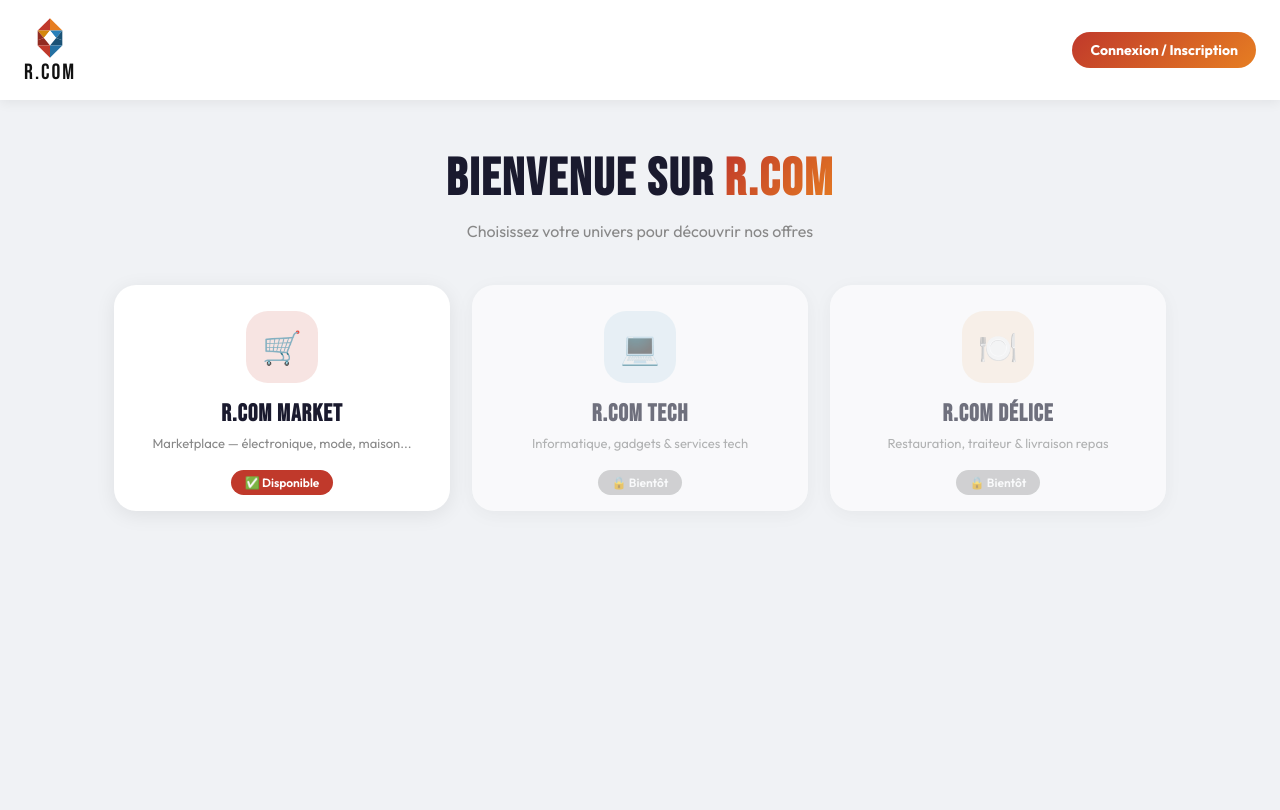
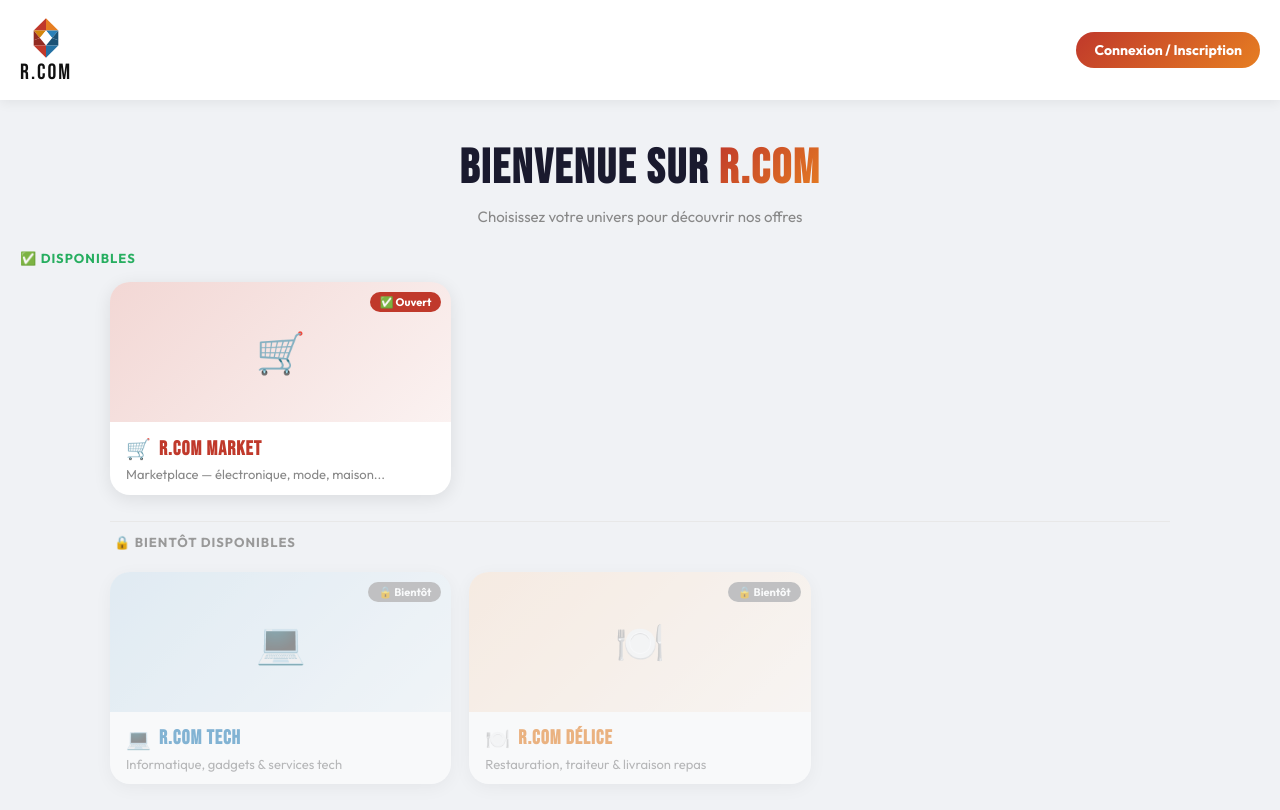
Before and after one commit to rayancharmes1/r.com.app, a React (Vite) app: page / in a window 1280 px wide. Shown: the top 810 px of the page. Built offline with nearby package versions, Linux system fonts and the light colour scheme; no server answers; the database is empty.

Commit message:
Add files via upload

```diff
--- a/src/pages/HomePage.jsx
+++ b/src/pages/HomePage.jsx
@@ -12,19 +12,46 @@ const DEFAULTS = [
   { id:'delice', name:'R.COM Délice', icon:'🍽️', color:'#e67e22', available:false, description:'Restauration, traiteur & livraison repas',   isDefault:true },
 ];
 
+function compressImage(file, maxSize=400) {
+  return new Promise(res => {
+    const reader = new FileReader();
+    reader.onload = e => {
+      const img = new Image();
+      img.onload = () => {
+        const canvas = document.createElement('canvas');
+        let w = img.width, h = img.height;
+        if (w > maxSize || h > maxSize) {
+          if (w > h) { h = Math.round(h * maxSize / w); w = maxSize; }
+          else { w = Math.round(w * maxSize / h); h = maxSize; }
+        }
+        canvas.width = w; canvas.height = h;
+        canvas.getContext('2d').drawImage(img, 0, 0, w, h);
+        res(canvas.toDataURL('image/jpeg', 0.82));
+      };
+      img.src = e.target.result;
+    };
+    reader.readAsDataURL(file);
+  });
+}
+
 export default function HomePage() {
   const { user, isAdmin } = useAuth();
   const navigate = useNavigate();
-  const [disciplines, setDisciplines] = useState(DEFAULTS);
+  const [disciplines, setDisciplines] = useState([]);
   const [showAdd, setShowAdd] = useState(false);
   const [nd, setNd] = useState({ name:'', icon:'', color:'#c0392b', description:'' });
+  const [ndImage, setNdImage] = useState('');
   const [menuOpen, setMenuOpen] = useState(false);
   const [saving, setSaving] = useState(false);
+  const [uploadingImg, setUploadingImg] = useState(null); // fbKey being uploaded
 
   useEffect(() => {
     const r = ref(db, 'disciplines');
     return onValue(r, snap => {
-      if (!snap.exists()) return;
+      if (!snap.exists()) {
+        setDisciplines(DEFAULTS);
+        return;
+      }
       const data = snap.val();
       const fbMap = {};
       const extras = [];
@@ -32,7 +59,14 @@ export default function HomePage() {
         if (v.isDefault && v.id) fbMap[v.id] = { fbKey, ...v };
         else extras.push({ fbKey, ...v });
       });
-      setDisciplines([...DEFAULTS.map(d => ({ ...d, ...(fbMap[d.id]||{}) })), ...extras]);
+      const merged = DEFAULTS.map(d => ({ ...d, ...(fbMap[d.id] || {}) }));
+      const all = [...merged, ...extras];
+      // Sort: available first, then disabled
+      all.sort((a, b) => {
+        if (a.available === b.available) return 0;
+        return a.available ? -1 : 1;
+      });
+      setDisciplines(all);
     });
   }, []);
 
@@ -51,11 +85,35 @@ export default function HomePage() {
     setSaving(false);
   };
 
+  // Upload image for a discipline
+  const handleDiscImage = async (e, disc) => {
+    const file = e.target.files[0];
+    if (!file) return;
+    setUploadingImg(disc.fbKey || disc.id);
+    const compressed = await compressImage(file, 500);
+    if (disc.fbKey) {
+      await update(ref(db, `disciplines/${disc.fbKey}`), { coverImage: compressed });
+    } else {
+      // If not in firebase yet, push it
+      await push(ref(db, 'disciplines'), { ...disc, isDefault:true, coverImage: compressed });
+    }
+    setUploadingImg(null);
+  };
+
+  // Upload image for new discipline being created
+  const handleNewDiscImage = async (e) => {
+    const file = e.target.files[0];
+    if (!file) return;
+    const compressed = await compressImage(file, 500);
+    setNdImage(compressed);
+  };
+
   const addDisc = async () => {
     if (!nd.name.trim()) return;
     setSaving(true);
-    await push(ref(db, 'disciplines'), { ...nd, available:false, isDefault:false });
+    await push(ref(db, 'disciplines'), { ...nd, available:false, isDefault:false, coverImage: ndImage || '' });
     setNd({ name:'', icon:'', color:'#c0392b', description:'' });
+    setNdImage('');
     setShowAdd(false);
     setSaving(false);
   };
@@ -72,15 +130,16 @@ export default function HomePage() {
 
   return (
     <div style={s.page} onClick={() => menuOpen && setMenuOpen(false)}>
+
       {/* HEADER */}
       <header style={s.header}>
-        <RcomLogo size={44} showText textSize={22} />
+        <RcomLogo size={44} showText textSize={22}/>
         <div style={{ position:'relative' }}>
           {user ? (
             <>
               <button style={s.avatarBtn} onClick={e => { e.stopPropagation(); setMenuOpen(!menuOpen); }}>
                 {user.photoURL
-                  ? <img src={user.photoURL} style={s.avatar} alt="" />
+                  ? <img src={user.photoURL} style={s.avatar} alt=""/>
                   : <div style={s.avatarFb}>{(user.displayName||user.email||'U')[0].toUpperCase()}</div>
                 }
               </button>
@@ -103,26 +162,68 @@ export default function HomePage() {
       <div style={s.hero}>
         <h1 style={s.heroT}>Bienvenue sur <span style={s.heroS}>R.COM</span></h1>
         <p style={s.heroSub}>Choisissez votre univers pour découvrir nos offres</p>
-        {isAdmin && <p style={s.adminHint}>👑 Mode admin — tu peux activer / désactiver chaque univers</p>}
+        {isAdmin && <p style={s.adminHint}>👑 Admin — Les univers disponibles apparaissent en haut</p>}
       </div>
 
-      {/* UNIVERSES GRID */}
+      {/* SECTION LABELS */}
+      {disciplines.some(d => d.available) && (
+        <p style={s.sectionLabel}>✅ Disponibles</p>
+      )}
+
+      {/* UNIVERSE GRID */}
       <div style={s.grid}>
-        {disciplines.map((d, i) => (
-          <div key={d.fbKey||d.id||i} style={{ ...s.card, opacity: d.available ? 1 : 0.6 }}>
-            <div style={{ cursor: d.available ? 'pointer' : 'not-allowed', flex:1 }} onClick={() => go(d)}>
-              <div style={{ ...s.icon, background:(d.color||'#999')+'22', color:d.color||'#999' }}>
-                <span style={{ fontSize:32 }}>{d.icon||'🏪'}</span>
+        {disciplines.map((d, i) => {
+          // Insert "Coming soon" label before first unavailable
+          const prevAvail = i > 0 ? disciplines[i-1].available : true;
+          const showComingLabel = !d.available && prevAvail && disciplines.some(x => !x.available);
+
+          return (
+            <React.Fragment key={d.fbKey || d.id || i}>
+              {showComingLabel && (
+                <div style={s.sectionDivider}>
+                  🔒 Bientôt disponibles
                 </div>
-              <h3 style={s.cardName}>{d.name}</h3>
+              )}
+              <div style={{ ...s.card, opacity: d.available ? 1 : 0.55 }}>
+
+                {/* Cover image or gradient */}
+                <div style={{ ...s.cardCover, background: d.coverImage ? 'transparent' : `linear-gradient(135deg, ${d.color||'#c0392b'}33, ${d.color||'#c0392b'}11)` }}
+                  onClick={() => go(d)}>
+                  {d.coverImage
+                    ? <img src={d.coverImage} style={s.coverImg} alt={d.name}/>
+                    : (
+                      <div style={{ display:'flex', flexDirection:'column', alignItems:'center', justifyContent:'center', height:'100%' }}>
+                        <span style={{ fontSize:40 }}>{d.icon || '🏪'}</span>
+                      </div>
+                    )
+                  }
+                  {/* Badge */}
+                  <span style={{ ...s.availBadge, background: d.available ? (d.color||'#27ae60') : '#999' }}>
+                    {d.available ? '✅ Ouvert' : '🔒 Bientôt'}
+                  </span>
+                  {/* Admin: change image button */}
+                  {isAdmin && (
+                    <label style={s.changeImgBtn} onClick={e => e.stopPropagation()}>
+                      {uploadingImg === (d.fbKey||d.id) ? '⏳' : '📷'}
+                      <input type="file" accept="image/*" style={{display:'none'}} onChange={e => handleDiscImage(e, d)}/>
+                    </label>
+                  )}
+                </div>
+
+                {/* Card body */}
+                <div style={s.cardBody} onClick={() => go(d)}>
+                  <div style={{ display:'flex', alignItems:'center', gap:8 }}>
+                    <span style={{ fontSize:20 }}>{d.icon || '🏪'}</span>
+                    <h3 style={{ ...s.cardName, color: d.color||'#333' }}>{d.name}</h3>
+                  </div>
                   <p style={s.cardDesc}>{d.description}</p>
-              <span style={{ ...s.badge, background: d.available ? (d.color||'#27ae60') : '#bbb' }}>
-                {d.available ? '✅ Disponible' : '🔒 Bientôt'}
-              </span>
                 </div>
+
+                {/* Admin controls */}
                 {isAdmin && (
                   <div style={s.adminRow}>
-                <button style={{ ...s.toggleBtn, background: d.available ? '#fdecea' : '#e8f8e8', color: d.available ? '#c0392b' : '#27ae60' }}
+                    <button
+                      style={{ ...s.toggleBtn, background: d.available ? '#fdecea' : '#e8f8e8', color: d.available ? '#c0392b' : '#27ae60' }}
                       onClick={() => toggle(d)} disabled={saving}>
                       {d.available ? '🔴 Désactiver' : '🟢 Activer'}
                     </button>
@@ -132,7 +233,9 @@ export default function HomePage() {
                   </div>
                 )}
               </div>
-        ))}
+            </React.Fragment>
+          );
+        })}
 
         {/* ADD NEW UNIVERSE (admin) */}
         {isAdmin && (
@@ -148,16 +251,42 @@ export default function HomePage() {
         <div style={s.overlay}>
           <div style={s.modal}>
             <h2 style={s.modalT}>Nouvel Univers</h2>
+
+            {/* Image preview */}
+            <label style={{ display:'block', cursor:'pointer', marginBottom:14 }}>
+              <div style={{
+                width:'100%', height:140, borderRadius:14, overflow:'hidden',
+                background: ndImage ? 'transparent' : '#f0f2f5',
+                border: '2px dashed #ddd',
+                display:'flex', alignItems:'center', justifyContent:'center',
+                position:'relative'
+              }}>
+                {ndImage
+                  ? <img src={ndImage} style={{ width:'100%', height:'100%', objectFit:'cover' }} alt="preview"/>
+                  : <div style={{ textAlign:'center', color:'#bbb' }}>
+                      <div style={{ fontSize:28 }}>📷</div>
+                      <div style={{ fontSize:12, marginTop:4 }}>Ajouter une image de couverture</div>
+                    </div>
+                }
+                {ndImage && (
+                  <div style={{ position:'absolute', bottom:6, right:6, background:'rgba(0,0,0,0.55)', color:'white', fontSize:11, padding:'2px 8px', borderRadius:8 }}>
+                    Changer
+                  </div>
+                )}
+              </div>
+              <input type="file" accept="image/*" style={{ display:'none' }} onChange={handleNewDiscImage}/>
+            </label>
+
             <input style={s.inp} placeholder="Nom * (ex: R.COM Sport)" value={nd.name} onChange={e=>setNd({...nd,name:e.target.value})}/>
             <input style={s.inp} placeholder="Icône emoji (ex: ⚽)" value={nd.icon} onChange={e=>setNd({...nd,icon:e.target.value})}/>
             <input style={s.inp} placeholder="Description courte" value={nd.description} onChange={e=>setNd({...nd,description:e.target.value})}/>
-            <label style={{ fontSize:13, color:'#666', marginBottom:6, display:'block' }}>Couleur</label>
+            <label style={{ fontSize:13, color:'#666', marginBottom:6, display:'block' }}>Couleur du thème</label>
             <input type="color" value={nd.color} onChange={e=>setNd({...nd,color:e.target.value})}
-              style={{ width:56, height:36, border:'none', cursor:'pointer', marginBottom:16, borderRadius:8 }}/>
-            <p style={{ fontSize:12, color:'#aaa', marginBottom:14 }}>Sera désactivé par défaut. Tu pourras l'activer depuis l'accueil.</p>
+              style={{ width:56, height:36, border:'none', cursor:'pointer', marginBottom:14, borderRadius:8 }}/>
+            <p style={{ fontSize:12, color:'#aaa', marginBottom:14 }}>Sera désactivé par défaut. Active-le depuis la page d'accueil.</p>
             <div style={{ display:'flex', gap:10 }}>
               <button style={s.saveBtn} onClick={addDisc} disabled={saving}>Ajouter</button>
-              <button style={s.cancelBtn} onClick={() => setShowAdd(false)}>Annuler</button>
+              <button style={s.cancelBtn} onClick={() => { setShowAdd(false); setNdImage(''); }}>Annuler</button>
             </div>
           </div>
         </div>
@@ -168,7 +297,7 @@ export default function HomePage() {
 
 const s = {
   page:{ minHeight:'100vh', background:'#f0f2f5' },
-  header:{ display:'flex', alignItems:'center', justifyContent:'space-between', padding:'16px 24px', background:'white', boxShadow:'0 2px 12px rgba(0,0,0,0.07)', position:'sticky', top:0, zIndex:100 },
+  header:{ display:'flex', alignItems:'center', justifyContent:'space-between', padding:'16px 20px', background:'white', boxShadow:'0 2px 12px rgba(0,0,0,0.07)', position:'sticky', top:0, zIndex:100 },
   avatarBtn:{ background:'none', border:'none', cursor:'pointer', padding:0 },
   avatar:{ width:38, height:38, borderRadius:'50%', objectFit:'cover' },
   avatarFb:{ width:38, height:38, borderRadius:'50%', background:'linear-gradient(135deg,#c0392b,#e67e22)', color:'white', display:'flex', alignItems:'center', justifyContent:'center', fontWeight:700, fontSize:16 },
@@ -178,23 +307,28 @@ const s = {
   hr:{ border:'none', borderTop:'1px solid #eee', margin:'10px 0' },
   ddBtn:{ background:'none', border:'none', color:'#e74c3c', cursor:'pointer', fontSize:14, padding:'4px 0', width:'100%', textAlign:'left' },
   loginBtn:{ background:'linear-gradient(135deg,#c0392b,#e67e22)', color:'white', border:'none', borderRadius:20, padding:'9px 18px', fontWeight:700, cursor:'pointer', fontSize:14, fontFamily:"'Outfit',sans-serif" },
-  hero:{ textAlign:'center', padding:'48px 24px 24px' },
-  heroT:{ fontFamily:"'Bebas Neue',cursive", fontSize:52, letterSpacing:2, color:'#1a1a2e', margin:0 },
+  hero:{ textAlign:'center', padding:'40px 20px 16px' },
+  heroT:{ fontFamily:"'Bebas Neue',cursive", fontSize:48, letterSpacing:2, color:'#1a1a2e', margin:0 },
   heroS:{ background:'linear-gradient(135deg,#c0392b,#e67e22)', WebkitBackgroundClip:'text', WebkitTextFillColor:'transparent' },
-  heroSub:{ color:'#888', fontSize:16, marginTop:10 },
-  adminHint:{ marginTop:14, fontSize:13, color:'#e67e22', fontWeight:600, background:'#fff8f0', display:'inline-block', padding:'6px 16px', borderRadius:20 },
-  grid:{ display:'grid', gridTemplateColumns:'repeat(auto-fill,minmax(270px,1fr))', gap:22, padding:'20px 24px 48px', maxWidth:1100, margin:'0 auto' },
-  card:{ background:'white', borderRadius:22, padding:'26px 22px 16px', textAlign:'center', boxShadow:'0 4px 20px rgba(0,0,0,0.08)', display:'flex', flexDirection:'column', transition:'transform 0.2s' },
-  icon:{ width:72, height:72, borderRadius:22, display:'flex', alignItems:'center', justifyContent:'center', margin:'0 auto 16px' },
-  cardName:{ fontFamily:"'Bebas Neue',cursive", fontSize:24, letterSpacing:1, marginBottom:6 },
-  cardDesc:{ color:'#888', fontSize:13, lineHeight:1.5, marginBottom:16 },
-  badge:{ color:'white', fontSize:12, padding:'5px 14px', borderRadius:20, fontWeight:600, display:'inline-block' },
-  adminRow:{ display:'flex', gap:8, marginTop:14, justifyContent:'center' },
+  heroSub:{ color:'#888', fontSize:15, marginTop:10 },
+  adminHint:{ marginTop:12, fontSize:13, color:'#e67e22', fontWeight:600, background:'#fff8f0', display:'inline-block', padding:'6px 16px', borderRadius:20 },
+  sectionLabel:{ fontSize:13, fontWeight:700, color:'#27ae60', padding:'8px 20px 4px', textTransform:'uppercase', letterSpacing:1 },
+  sectionDivider:{ gridColumn:'1 / -1', fontSize:13, fontWeight:700, color:'#999', padding:'12px 4px 4px', textTransform:'uppercase', letterSpacing:1, borderTop:'1px solid #e8e8e8', marginTop:8 },
+  grid:{ display:'grid', gridTemplateColumns:'repeat(auto-fill,minmax(280px,1fr))', gap:18, padding:'12px 20px 48px', maxWidth:1100, margin:'0 auto' },
+  card:{ background:'white', borderRadius:20, overflow:'hidden', boxShadow:'0 4px 18px rgba(0,0,0,0.09)', display:'flex', flexDirection:'column', transition:'transform 0.2s, box-shadow 0.2s' },
+  cardCover:{ position:'relative', height:140, overflow:'hidden', cursor:'pointer' },
+  coverImg:{ width:'100%', height:'100%', objectFit:'cover' },
+  availBadge:{ position:'absolute', top:10, right:10, color:'white', fontSize:11, fontWeight:700, padding:'3px 10px', borderRadius:20 },
+  changeImgBtn:{ position:'absolute', bottom:8, right:8, background:'rgba(0,0,0,0.55)', color:'white', fontSize:16, width:34, height:34, borderRadius:'50%', display:'flex', alignItems:'center', justifyContent:'center', cursor:'pointer', border:'none' },
+  cardBody:{ padding:'14px 16px 10px', cursor:'pointer', flex:1 },
+  cardName:{ fontFamily:"'Bebas Neue',cursive", fontSize:20, letterSpacing:1, margin:0 },
+  cardDesc:{ color:'#888', fontSize:13, lineHeight:1.5, marginTop:4 },
+  adminRow:{ display:'flex', gap:8, padding:'0 16px 14px', justifyContent:'center' },
   toggleBtn:{ border:'none', borderRadius:10, padding:'8px 14px', fontSize:13, fontWeight:700, cursor:'pointer', fontFamily:"'Outfit',sans-serif", flex:1 },
   delBtn:{ background:'#fdecea', border:'none', borderRadius:10, padding:'8px 10px', cursor:'pointer', fontSize:15 },
-  addCard:{ border:'2px dashed #ddd', borderRadius:22, display:'flex', flexDirection:'column', alignItems:'center', justifyContent:'center', cursor:'pointer', minHeight:220, background:'transparent', transition:'background 0.2s' },
+  addCard:{ border:'2px dashed #ddd', borderRadius:20, display:'flex', flexDirection:'column', alignItems:'center', justifyContent:'center', cursor:'pointer', minHeight:220, background:'transparent' },
   overlay:{ position:'fixed', inset:0, background:'rgba(0,0,0,0.5)', display:'flex', alignItems:'center', justifyContent:'center', zIndex:300, padding:20 },
-  modal:{ background:'white', borderRadius:22, padding:32, width:'90%', maxWidth:400 },
+  modal:{ background:'white', borderRadius:22, padding:28, width:'90%', maxWidth:420, maxHeight:'90vh', overflowY:'auto' },
   modalT:{ fontFamily:"'Bebas Neue',cursive", fontSize:26, letterSpacing:1, marginBottom:18 },
   inp:{ display:'block', width:'100%', padding:'12px 14px', border:'2px solid #eee', borderRadius:10, fontSize:14, marginBottom:12, outline:'none', fontFamily:"'Outfit',sans-serif", boxSizing:'border-box' },
   saveBtn:{ flex:1, padding:12, background:'linear-gradient(135deg,#c0392b,#e67e22)', color:'white', border:'none', borderRadius:10, fontWeight:700, cursor:'pointer', fontFamily:"'Outfit',sans-serif" },
```
Also changed, not shown: src/pages/ShopPage.jsx (+45 -6 lines). Lines whose indentation alone changed are shown as unchanged.
